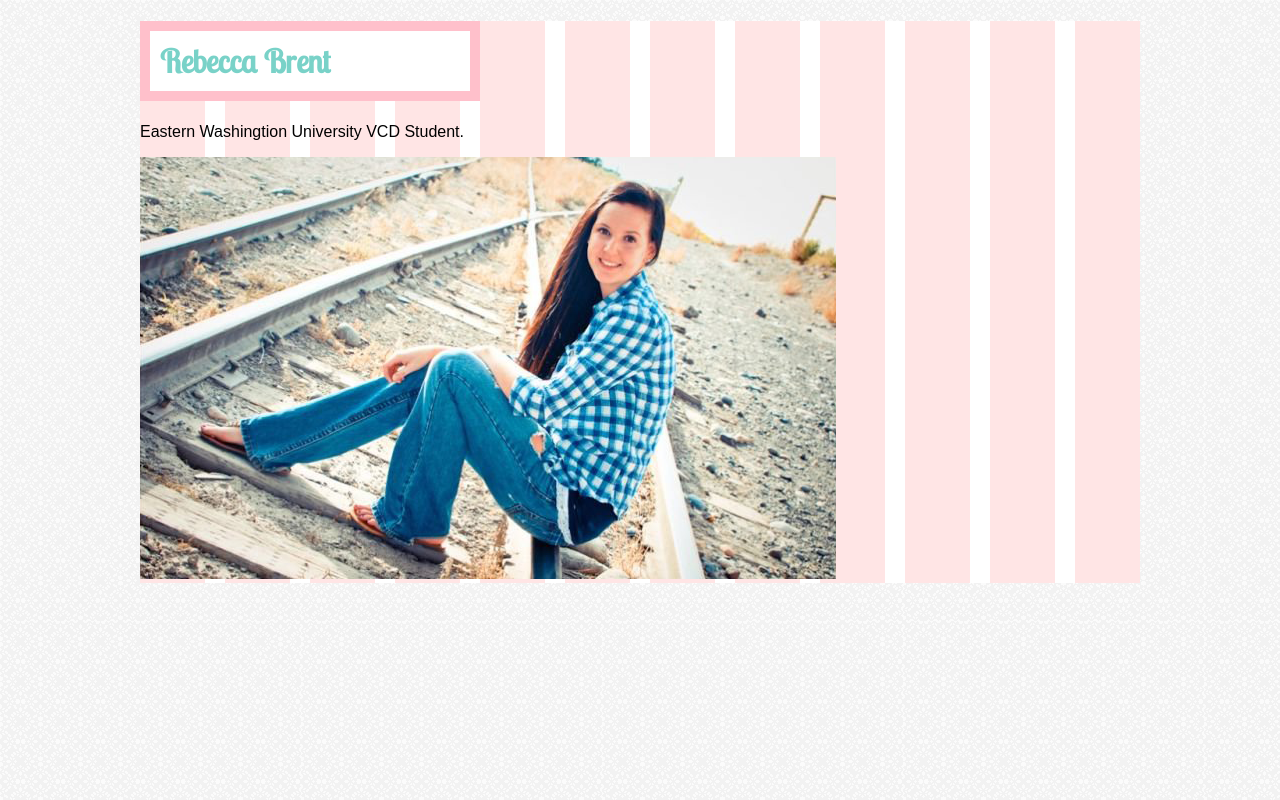
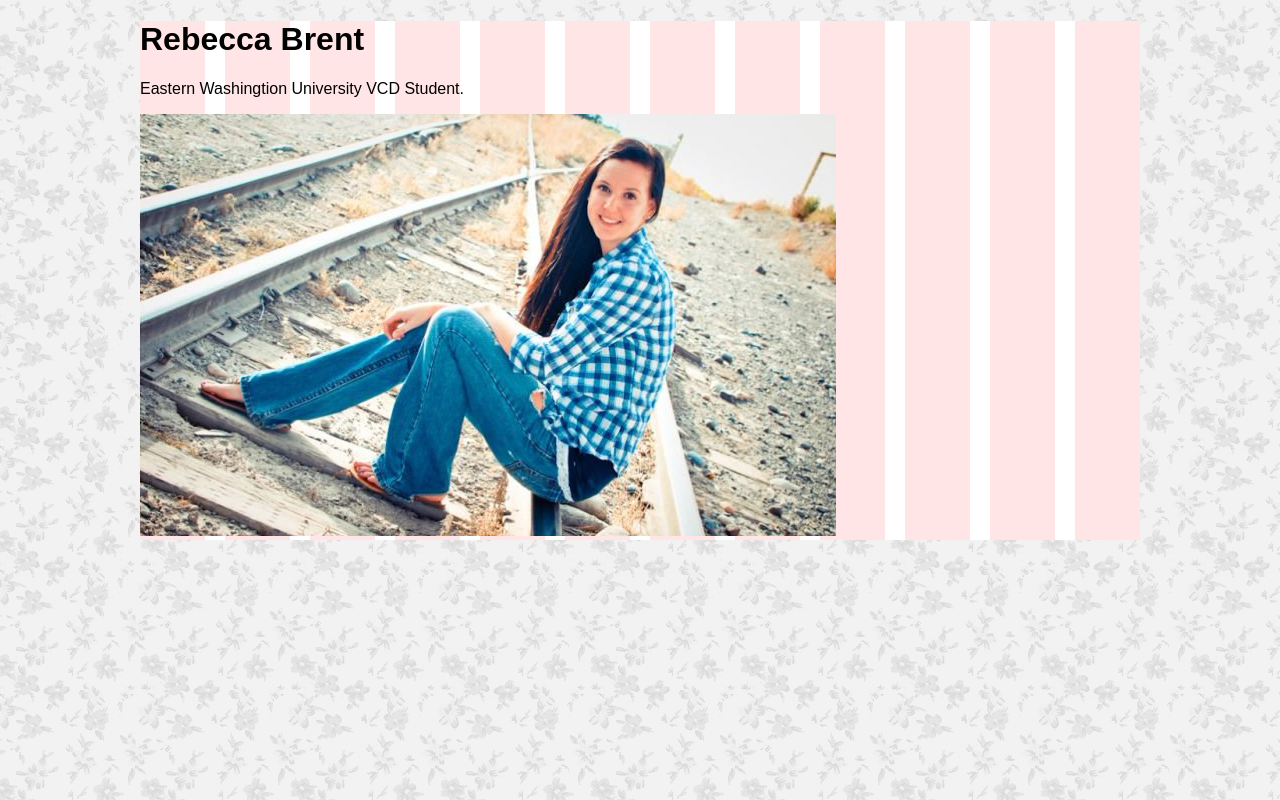
Before and after one commit to rbrent1/p1-bio, a plain HTML site: page index.html in a window 1280 px wide. Drawn offline with Linux system fonts and the light colour scheme.

Commit message:
Version 5

```diff
--- a/css/styles.css
+++ b/css/styles.css
@@ -1,16 +1,11 @@
 /* Your Website Styles */
 
 h1{
-	color: #79D2C8;
-	font-family: 'Lobster Two', cursive;
-	background: white;
-	width: 300px;
-	padding: 10px;
-	border: 10px solid pink;
+
 }
 
 body{
-	background: url(../img/bg.png);
+	background: url(../img/floralbg.png);
 }
 
 /* Show Grid */
```
Also changed, not shown: img/bg.png (deleted), img/floralbg.png (added).
